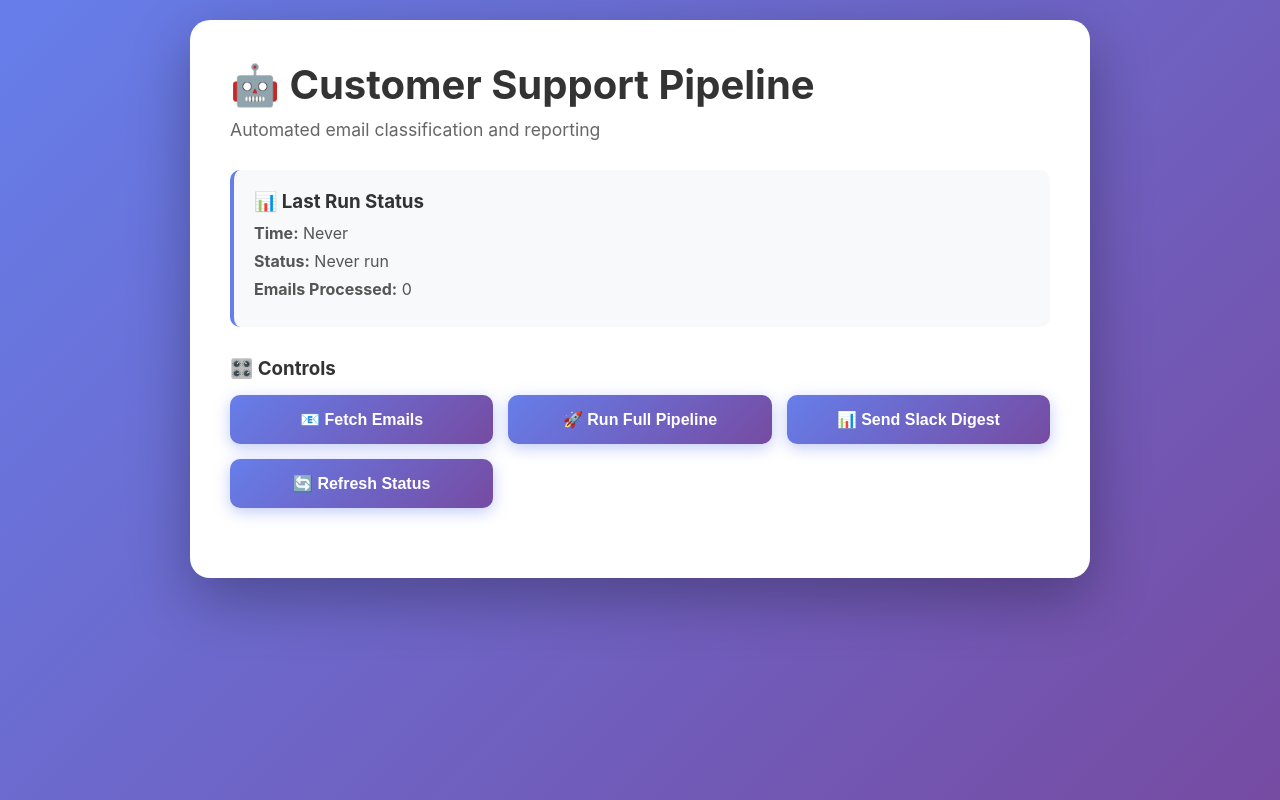
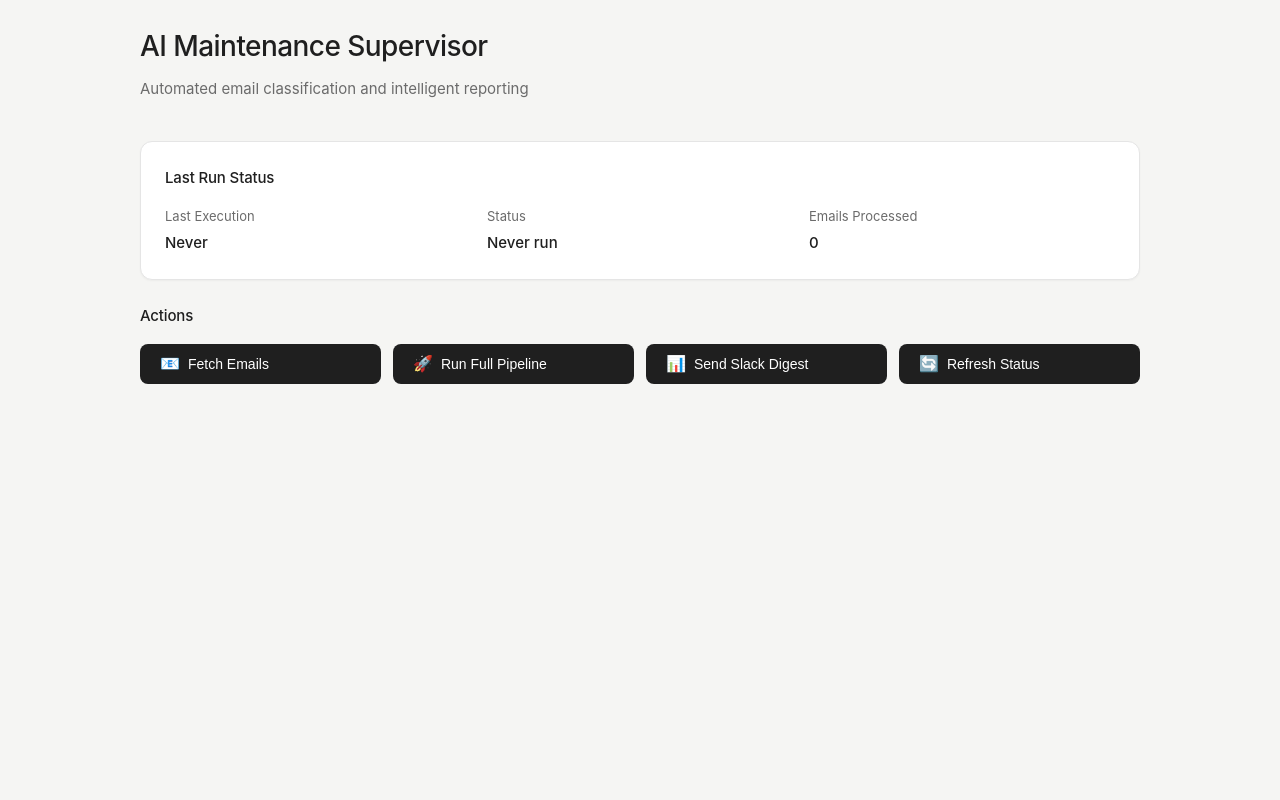
Before and after one commit to ctrlzheroes/AI-Maintenance, a Flask app: page / in a window 1280 px wide. Run offline with Flask 3, Linux system fonts and the light colour scheme.

Commit message:
updated index

```diff
--- a/customer-support-pipeline/templates/index.html
+++ b/customer-support-pipeline/templates/index.html
@@ -3,163 +3,372 @@
 <head>
     <meta charset="UTF-8">
     <meta name="viewport" content="width=device-width, initial-scale=1.0">
-    <title>Customer Support Pipeline</title>
+    <title>AI Maintenance Supervisor</title>
     <style>
-        * { margin: 0; padding: 0; box-sizing: border-box; }
+        * {
+            margin: 0;
+            padding: 0;
+            box-sizing: border-box;
+        }
+
         body {
-            font-family: -apple-system, BlinkMacSystemFont, 'Segoe UI', Roboto, Oxygen, Ubuntu, sans-serif;
-            background: linear-gradient(135deg, #667eea 0%, #764ba2 100%);
+            font-family: -apple-system, BlinkMacSystemFont, 'Segoe UI', 'Helvetica Neue', Arial, sans-serif;
+            background: #F5F5F3;
+            color: #1F1F1F;
+            line-height: 1.6;
             min-height: 100vh;
-            padding: 20px;
+            padding: 24px;
         }
+
         .container {
-            max-width: 900px;
+            max-width: 1000px;
             margin: 0 auto;
+        }
+
+        header {
+            margin-bottom: 40px;
+        }
+
+        h1 {
+            font-size: 28px;
+            font-weight: 500;
+            color: #1F1F1F;
+            margin-bottom: 8px;
+            letter-spacing: -0.02em;
+        }
+
+        .subtitle {
+            font-size: 15px;
+            color: #6B6B6B;
+            font-weight: 400;
+        }
+
+        .status-card {
             background: white;
-            border-radius: 20px;
-            box-shadow: 0 20px 60px rgba(0,0,0,0.3);
-            padding: 40px;
+            border-radius: 12px;
+            padding: 24px;
+            margin-bottom: 24px;
+            border: 1px solid #E5E5E5;
+            box-shadow: 0 1px 2px rgba(0, 0, 0, 0.04);
         }
-        h1 {
-            color: #333;
-            margin-bottom: 10px;
-            font-size: 2.5em;
+
+        .status-card h3 {
+            font-size: 15px;
+            font-weight: 500;
+            color: #1F1F1F;
+            margin-bottom: 16px;
+            letter-spacing: -0.01em;
         }
-        .subtitle {
-            color: #666;
-            margin-bottom: 30px;
-            font-size: 1.1em;
+
+        .status-grid {
+            display: grid;
+            grid-template-columns: repeat(auto-fit, minmax(200px, 1fr));
+            gap: 16px;
         }
-        .status-card {
-            background: #f8f9fa;
-            border-radius: 10px;
-            padding: 20px;
-            margin-bottom: 30px;
-            border-left: 4px solid #667eea;
+
+        .status-item {
+            display: flex;
+            flex-direction: column;
+            gap: 4px;
         }
-        .status-card h3 {
-            margin-bottom: 10px;
-            color: #333;
+
+        .status-label {
+            font-size: 13px;
+            color: #6B6B6B;
+            font-weight: 400;
         }
-        .status-item {
-            margin: 8px 0;
-            color: #555;
+
+        .status-value {
+            font-size: 15px;
+            color: #1F1F1F;
+            font-weight: 500;
         }
+
+        .controls-section {
+            margin-bottom: 24px;
+        }
+
+        .section-title {
+            font-size: 15px;
+            font-weight: 500;
+            color: #1F1F1F;
+            margin-bottom: 16px;
+            letter-spacing: -0.01em;
+        }
+
         .button-grid {
             display: grid;
             grid-template-columns: repeat(auto-fit, minmax(200px, 1fr));
-            gap: 15px;
-            margin-bottom: 30px;
+            gap: 12px;
         }
+
         button {
-            background: linear-gradient(135deg, #667eea 0%, #764ba2 100%);
+            background: #1F1F1F;
             color: white;
             border: none;
-            padding: 15px 25px;
-            border-radius: 10px;
-            font-size: 16px;
-            font-weight: 600;
+            padding: 12px 20px;
+            border-radius: 8px;
+            font-size: 14px;
+            font-weight: 500;
             cursor: pointer;
-            transition: all 0.3s ease;
-            box-shadow: 0 4px 15px rgba(102, 126, 234, 0.4);
+            transition: all 0.2s ease;
+            text-align: left;
+            display: flex;
+            align-items: center;
+            gap: 8px;
         }
+
         button:hover {
-            transform: translateY(-2px);
-            box-shadow: 0 6px 20px rgba(102, 126, 234, 0.6);
+            background: #383838;
+            transform: translateY(-1px);
         }
+
         button:active {
             transform: translateY(0);
         }
+
         button:disabled {
-            background: #ccc;
+            background: #E5E5E5;
+            color: #9B9B9B;
             cursor: not-allowed;
-            box-shadow: none;
+            transform: none;
         }
-        .output {
-            background: #1e1e1e;
-            color: #d4d4d4;
-            border-radius: 10px;
+
+        .button-icon {
+            font-size: 16px;
+            line-height: 1;
+        }
+
+        .output-card {
+            background: white;
+            border-radius: 12px;
+            border: 1px solid #E5E5E5;
+            overflow: hidden;
+            display: none;
+            box-shadow: 0 1px 2px rgba(0, 0, 0, 0.04);
+        }
+
+        .output-card.show {
+            display: block;
+        }
+
+        .output-header {
+            padding: 16px 20px;
+            border-bottom: 1px solid #E5E5E5;
+            display: flex;
+            justify-content: space-between;
+            align-items: center;
+        }
+
+        .output-title {
+            font-size: 14px;
+            font-weight: 500;
+            color: #1F1F1F;
+        }
+
+        .clear-btn {
+            background: none;
+            color: #6B6B6B;
+            padding: 4px 12px;
+            font-size: 13px;
+            border-radius: 6px;
+        }
+
+        .clear-btn:hover {
+            background: #F5F5F3;
+            color: #1F1F1F;
+            transform: none;
+        }
+
+        .output-content {
             padding: 20px;
-            font-family: 'Courier New', monospace;
-            font-size: 14px;
+            font-family: 'SF Mono', 'Monaco', 'Courier New', monospace;
+            font-size: 13px;
             max-height: 400px;
             overflow-y: auto;
-            margin-top: 20px;
-            display: none;
+            background: #FAFAFA;
+            line-height: 1.8;
         }
-        .output.show { display: block; }
-        .output pre {
-            white-space: pre-wrap;
-            word-wrap: break-word;
+
+        .log-entry {
+            margin-bottom: 8px;
+            display: flex;
+            gap: 12px;
         }
+
+        .log-time {
+            color: #9B9B9B;
+            flex-shrink: 0;
+            font-size: 12px;
+        }
+
+        .log-message {
+            color: #1F1F1F;
+        }
+
+        .log-message.success {
+            color: #0F7B6C;
+        }
+
+        .log-message.error {
+            color: #C7254E;
+        }
+
+        .status-badge {
+            display: inline-flex;
+            align-items: center;
+            padding: 4px 10px;
+            border-radius: 6px;
+            font-size: 12px;
+            font-weight: 500;
+            gap: 6px;
+        }
+
+        .status-badge.success {
+            background: #E8F5F1;
+            color: #0F7B6C;
+        }
+
+        .status-badge.error {
+            background: #FEE;
+            color: #C7254E;
+        }
+
+        .status-badge.neutral {
+            background: #F5F5F3;
+            color: #6B6B6B;
+        }
+
         .loading {
             display: inline-block;
-            width: 20px;
-            height: 20px;
-            border: 3px solid rgba(255,255,255,.3);
+            width: 14px;
+            height: 14px;
+            border: 2px solid rgba(255,255,255,.3);
             border-radius: 50%;
             border-top-color: #fff;
-            animation: spin 1s ease-in-out infinite;
+            animation: spin 0.8s linear infinite;
         }
+
         @keyframes spin {
             to { transform: rotate(360deg); }
         }
-        .success { color: #10b981; }
-        .error { color: #ef4444; }
-        .badge {
-            display: inline-block;
-            padding: 4px 12px;
-            border-radius: 20px;
-            font-size: 0.85em;
-            font-weight: 600;
-            margin-left: 10px;
+
+        /* Custom scrollbar */
+        .output-content::-webkit-scrollbar {
+            width: 8px;
         }
-        .badge.success { background: #d1fae5; color: #065f46; }
-        .badge.error { background: #fee2e2; color: #991b1b; }
+
+        .output-content::-webkit-scrollbar-track {
+            background: #F5F5F3;
+        }
+
+        .output-content::-webkit-scrollbar-thumb {
+            background: #D1D1D1;
+            border-radius: 4px;
+        }
+
+        .output-content::-webkit-scrollbar-thumb:hover {
+            background: #B8B8B8;
+        }
+
+        @media (max-width: 768px) {
+            body {
+                padding: 16px;
+            }
+
+            h1 {
+                font-size: 24px;
+            }
+
+            .button-grid {
+                grid-template-columns: 1fr;
+            }
+        }
     </style>
 </head>
 <body>
     <div class="container">
-        <h1>🤖 Customer Support Pipeline</h1>
-        <p class="subtitle">Automated email classification and reporting</p>
+        <header>
+            <h1>AI Maintenance Supervisor</h1>
+            <p class="subtitle">Automated email classification and intelligent reporting</p>
+        </header>
 
         <div class="status-card">
-            <h3>📊 Last Run Status</h3>
+            <h3>Last Run Status</h3>
+            <div class="status-grid">
                 <div class="status-item">
-                <strong>Time:</strong> <span id="lastTime">{{ last_run.timestamp or 'Never' }}</span>
+                    <span class="status-label">Last Execution</span>
+                    <span class="status-value" id="lastTime">{{ last_run.timestamp or 'Never' }}</span>
                 </div>
                 <div class="status-item">
-                <strong>Status:</strong> <span id="lastStatus">{{ last_run.status }}</span>
+                    <span class="status-label">Status</span>
+                    <span class="status-value" id="lastStatus">{{ last_run.status }}</span>
                 </div>
                 <div class="status-item">
-                <strong>Emails Processed:</strong> <span id="lastCount">{{ last_run.emails_processed }}</span>
+                    <span class="status-label">Emails Processed</span>
+                    <span class="status-value" id="lastCount">{{ last_run.emails_processed }}</span>
+                </div>
             </div>
         </div>
 
-        <h3 style="margin-bottom: 15px; color: #333;">🎛️ Controls</h3>
+        <div class="controls-section">
+            <h3 class="section-title">Actions</h3>
             <div class="button-grid">
-            <button onclick="fetchEmails()">📧 Fetch Emails</button>
-            <button onclick="runFullPipeline()">🚀 Run Full Pipeline</button>
-            <button onclick="sendDigest()">📊 Send Slack Digest</button>
-            <button onclick="refreshStatus()">🔄 Refresh Status</button>
+                <button onclick="fetchEmails()">
+                    <span class="button-icon">📧</span>
+                    <span>Fetch Emails</span>
+                </button>
+                <button onclick="runFullPipeline()">
+                    <span class="button-icon">🚀</span>
+                    <span>Run Full Pipeline</span>
+                </button>
+                <button onclick="sendDigest()">
+                    <span class="button-icon">📊</span>
+                    <span>Send Slack Digest</span>
+                </button>
+                <button onclick="refreshStatus()">
+                    <span class="button-icon">🔄</span>
+                    <span>Refresh Status</span>
+                </button>
+            </div>
         </div>
 
-        <div id="output" class="output"></div>
+        <div id="outputCard" class="output-card">
+            <div class="output-header">
+                <span class="output-title">Console Output</span>
+                <button class="clear-btn" onclick="clearOutput()">Clear</button>
+            </div>
+            <div id="output" class="output-content"></div>
+        </div>
     </div>
 
     <script>
         const output = document.getElementById('output');
+        const outputCard = document.getElementById('outputCard');
 
         function showOutput(message, isError = false) {
-            output.classList.add('show');
-            const timestamp = new Date().toLocaleTimeString();
+            outputCard.classList.add('show');
+            const timestamp = new Date().toLocaleTimeString('en-US', {
+                hour12: false,
+                hour: '2-digit',
+                minute: '2-digit',
+                second: '2-digit'
+            });
             const className = isError ? 'error' : 'success';
-            output.innerHTML += `<div class="${className}">[${timestamp}] ${message}</div>`;
+
+            const logEntry = document.createElement('div');
+            logEntry.className = 'log-entry';
+            logEntry.innerHTML = `
+                <span class="log-time">${timestamp}</span>
+                <span class="log-message ${className}">${message}</span>
+            `;
+            output.appendChild(logEntry);
             output.scrollTop = output.scrollHeight;
         }
 
         function clearOutput() {
             output.innerHTML = '';
+            outputCard.classList.remove('show');
         }
 
         async function fetchEmails() {
@@ -176,21 +385,21 @@
                 const data = await response.json();
 
                 if (data.success) {
-                    showOutput(`✅ Found ${data.count} emails`);
+                    showOutput(`Found ${data.count} emails in the last 24 hours`);
                     if (data.emails.length > 0) {
-                        showOutput(`Preview of first email: "${data.emails[0].subject}"`);
+                        showOutput(`First email: "${data.emails[0].subject}"`);
                     }
                 } else {
-                    showOutput(`❌ Error: ${data.error}`, true);
+                    showOutput(`Error: ${data.error}`, true);
                 }
             } catch (error) {
-                showOutput(`❌ Error: ${error.message}`, true);
+                showOutput(`Network error: ${error.message}`, true);
             }
         }
 
         async function runFullPipeline() {
             clearOutput();
-            showOutput('🚀 Starting full pipeline...');
+            showOutput('Starting full pipeline...');
 
             try {
                 const response = await fetch('/api/run-pipeline', {
@@ -202,22 +411,22 @@
                 const data = await response.json();
 
                 if (data.success) {
-                    showOutput(`✅ Pipeline complete!`);
-                    showOutput(`📧 Emails found: ${data.result.emails_found}`);
-                    showOutput(`✅ Emails processed: ${data.result.emails_processed}`);
-                    showOutput(`📊 Digest sent: ${data.result.digest_sent ? 'Yes' : 'No'}`);
+                    showOutput('Pipeline completed successfully');
+                    showOutput(`Emails found: ${data.result.emails_found}`);
+                    showOutput(`Emails processed: ${data.result.emails_processed}`);
+                    showOutput(`Digest sent: ${data.result.digest_sent ? 'Yes' : 'No'}`);
                     refreshStatus();
                 } else {
-                    showOutput(`❌ Error: ${data.error}`, true);
+                    showOutput(`Pipeline error: ${data.error}`, true);
                 }
             } catch (error) {
-                showOutput(`❌ Error: ${error.message}`, true);
+                showOutput(`Network error: ${error.message}`, true);
             }
         }
 
         async function sendDigest() {
             clearOutput();
-            showOutput('📊 Generating and sending Slack digest...');
+            showOutput('Generating and sending Slack digest...');
 
             try {
                 const response = await fetch('/api/send-digest', {
@@ -228,13 +437,13 @@
                 const data = await response.json();
 
                 if (data.success) {
-                    showOutput(`✅ Digest sent to Slack!`);
+                    showOutput('Digest sent to Slack successfully');
                     showOutput(`Total issues: ${data.summary.total}`);
                 } else {
-                    showOutput(`❌ Error: ${data.error}`, true);
+                    showOutput(`Digest error: ${data.error}`, true);
                 }
             } catch (error) {
-                showOutput(`❌ Error: ${error.message}`, true);
+                showOutput(`Network error: ${error.message}`, true);
             }
         }
 
```
Lines whose indentation alone changed are shown as unchanged.
